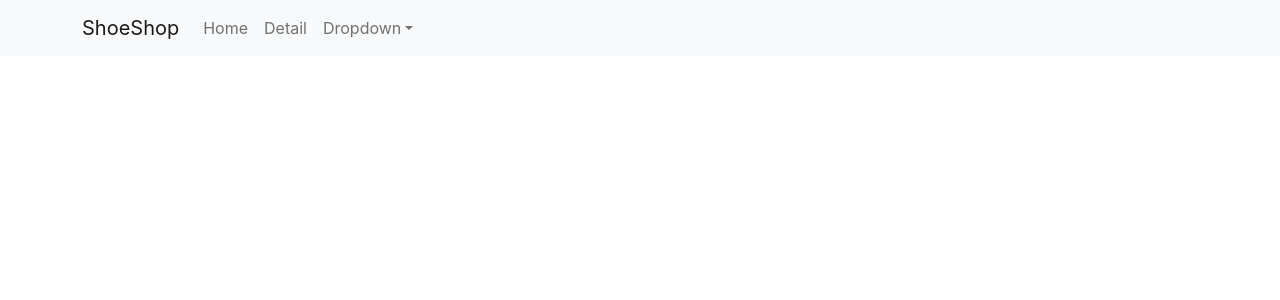
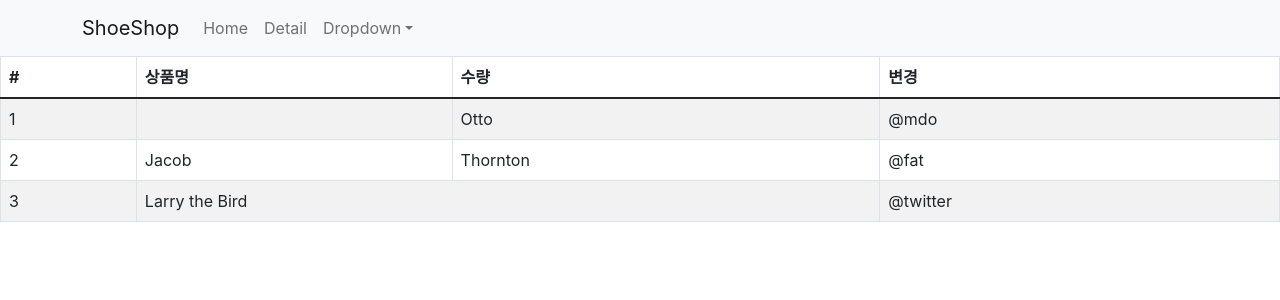
Before and after one commit to lownk/Shoe-shop, a React (Create React App) app: page /cart in a window 1280 px wide. Shown: the top 300 px of the page. Built offline with nearby package versions, Linux system fonts and the light colour scheme.

Commit message:
feat: 장바구니 페이지 추가

```diff
--- a/package.json
+++ b/package.json
@@ -12,9 +12,11 @@
     "react": "^17.0.2",
     "react-bootstrap": "^2.0.0-rc.1",
     "react-dom": "^17.0.2",
+    "react-redux": "^7.2.6",
     "react-router-dom": "^5.3.0",
     "react-scripts": "4.0.3",
     "react-transition-group": "^4.4.2",
+    "redux": "^4.1.1",
     "styled-components": "^5.3.1",
     "web-vitals": "^1.1.2"
   },
--- a/src/App.js
+++ b/src/App.js
@@ -9,6 +9,7 @@ import axios from "axios";
 import Loading from "./Loading.js";
 import Fail from "./Fail";
 import { Link, Route, Switch } from "react-router-dom";
+import Cart from "./Cart";
 
 export const 재고context = React.createContext();
 
@@ -24,7 +25,9 @@ function App() {
       <div className="App">
         <Navbar bg="light" expand="lg">
           <Container>
-            <Navbar.Brand href="#home">ShoeShop</Navbar.Brand>
+            <Navbar.Brand as={Link} to="/">
+              ShoeShop
+            </Navbar.Brand>
             <Navbar.Toggle aria-controls="basic-navbar-nav" />
             <Navbar.Collapse id="basic-navbar-nav">
               <Nav className="me-auto">
@@ -95,6 +98,10 @@ function App() {
       <Route path="/detail/:id">
         <Detail data={data} 재고={재고} 재고변경={재고변경} />
       </Route>
+
+      <Route path="/cart">
+        <Cart />
+      </Route>
     </div>
   );
 }
--- /dev/null
+++ b/src/Cart.js
@@ -0,0 +1,47 @@
+import React from "react";
+import { Table } from "react-bootstrap";
+import { connect } from "react-redux";
+
+function Cart() {
+  return (
+    <div>
+      <Table striped bordered hover>
+        <thead>
+          <tr>
+            <th>#</th>
+            <th>상품명</th>
+            <th>수량</th>
+            <th>변경</th>
+          </tr>
+        </thead>
+        <tbody>
+          <tr>
+            <td>1</td>
+            <td>{}</td>
+            <td>Otto</td>
+            <td>@mdo</td>
+          </tr>
+          <tr>
+            <td>2</td>
+            <td>Jacob</td>
+            <td>Thornton</td>
+            <td>@fat</td>
+          </tr>
+          <tr>
+            <td>3</td>
+            <td colSpan="2">Larry the Bird</td>
+            <td>@twitter</td>
+          </tr>
+        </tbody>
+      </Table>
+    </div>
+  );
+}
+
+function 함수명(state) {
+  return {
+    state: state,
+  };
+}
+export default connect(함수명)(Cart);
+// export default Cart;
--- a/src/index.js
+++ b/src/index.js
@@ -5,11 +5,19 @@ import App from "./App";
 import reportWebVitals from "./reportWebVitals";
 
 import { BrowserRouter } from "react-router-dom";
+import { Provider } from "react-redux";
+import { createStore } from "redux";
+
+let store = createStore(() => {
+  return [{ id: 0, name: "멋진신발", quantity: 2 }];
+});
 
 ReactDOM.render(
   <React.StrictMode>
     <BrowserRouter>
-      <App />
+      <Provider store={store}>
+        <App />
+      </Provider>
     </BrowserRouter>
   </React.StrictMode>,
   document.getElementById("root")
```
Also changed, not shown: public/index.html (+0 -23 lines), 1 other file (tests, documents, lock files or other folders).
